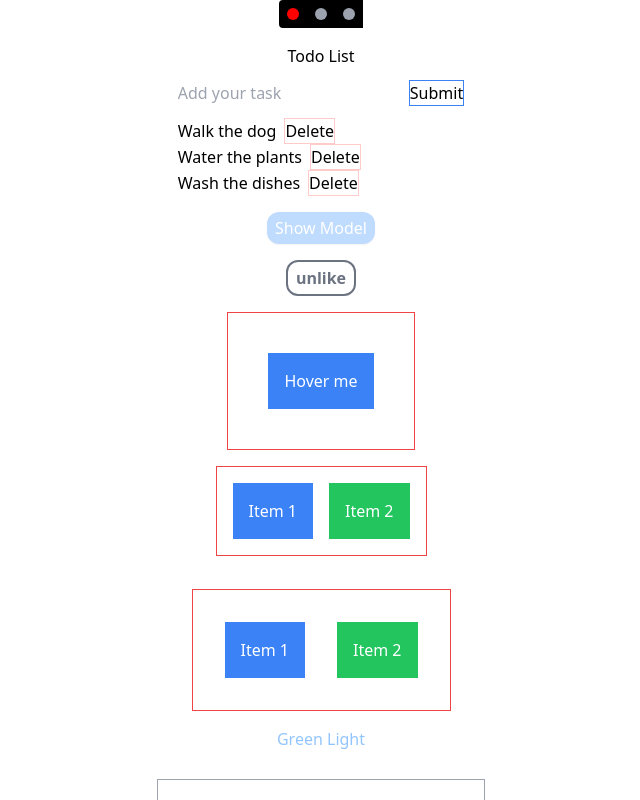
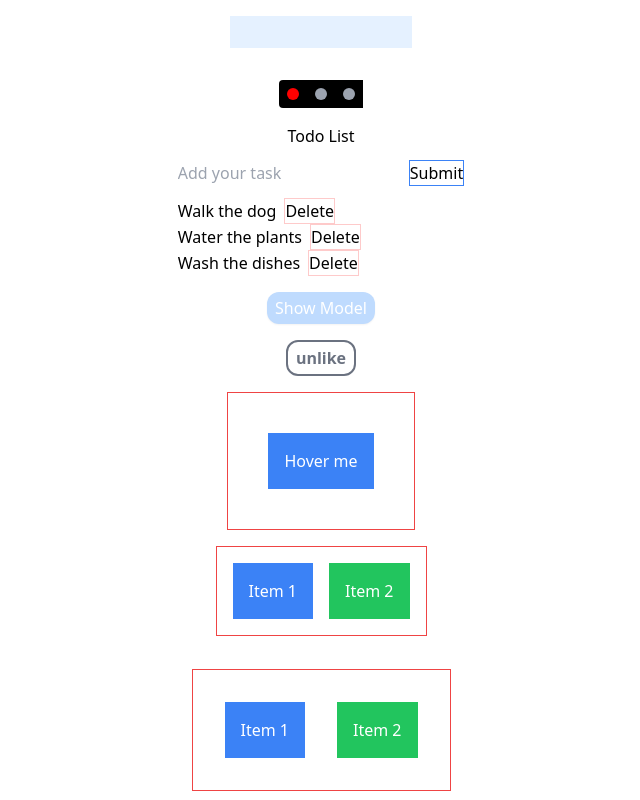
Before and after one commit to lu-sd/score, a React (Vite) app: page / in a window 1280 px wide. Shown: the top 800 px of the page, without its empty margins (319-959 px from the left). Built offline with nearby package versions, Linux system fonts and the light colour scheme.

Commit message:
css trick

```diff
--- a/src/App.tsx
+++ b/src/App.tsx
@@ -19,6 +19,10 @@ import TrafficLight from "./components/traficLight.tsx";
 function App() {
   return (
     <div className="flex flex-col gap-4 justify-center min-w-full items-center">
+      <div className="m-4 grid grid-rows-[0fr] rounded-md bg-blue-200 bg-opacity-40 p-4 transition-all duration-500 ease-in-out hover:grid-rows-[1fr]">
+        <div className="overflow-hidden">Expandable content</div>
+      </div>
+
       <TrafficLight />
       <Todos />
       <Model />
```
